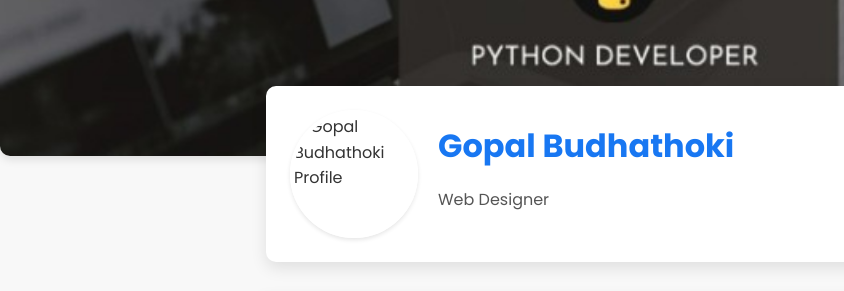
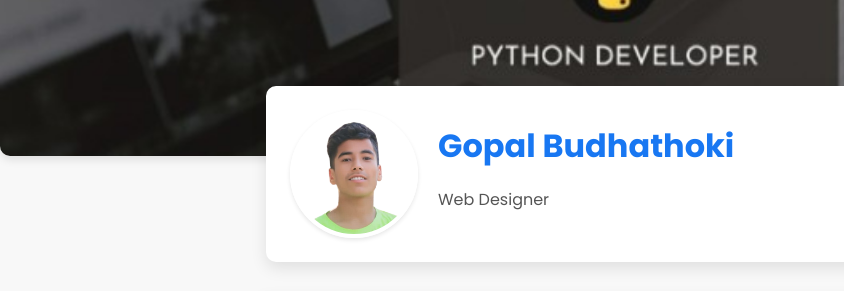
Before and after one commit to gbcjk/Gopal-Budhathoki-Portfolio, a plain HTML site: page index.html in a window 1280 px wide. Shown: the part 233-524 px from the top of the page, 0-844 px from the left. Drawn offline with Linux system fonts and the light colour scheme.

Commit message:
Update index.html

```diff
--- a/index.html
+++ b/index.html
@@ -27,7 +27,7 @@
     <div class="cover"></div>
 
     <div class="profile">
-        <img src="Iages/1000007996-removebg-preview.png" alt="Gopal Budhathoki Profile">
+        <img src="Images/1000007996-removebg-preview.png" alt="Gopal Budhathoki Profile">
         <div class="profile-info">
             <h1>Gopal Budhathoki</h1>
             <p><!--Python Developer ||--> Web Designer</p>
```
